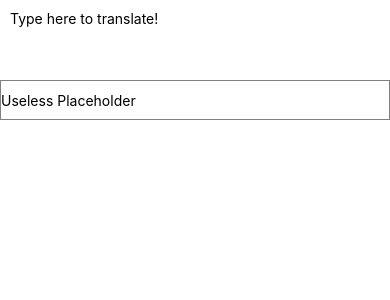
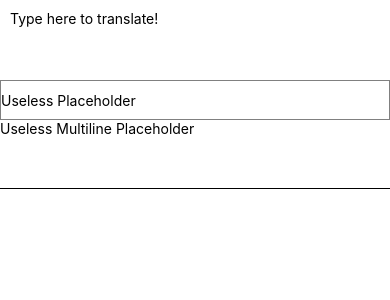
Before and after one commit to PavelMikhadziuk/todoapp, a React Native app in the folder AwesomeProject/: screen / in a window 390 px wide. Shown: the top 300 px of the page. Built offline with nearby package versions, Linux system fonts and the light colour scheme.

Commit message:
Add multiple line text input component

```diff
--- a/AwesomeProject/App.js
+++ b/AwesomeProject/App.js
@@ -2,6 +2,7 @@
 import { AppRegistry, StyleSheet, Text, View } from 'react-native';
 import PizzaTranslator from './components/PizzaTranslator';
 import UselessTextInput from './components/UselessTextInput';
+import UselessTextInputMultiline from './components/UselessTextInputMultiline';
 // import TextInANest from './components/TextInANest';
 // import BoldAndBeautiful from './components/BoldAndBeautiful';
 // import BlockText from './components/BlockText';
@@ -28,6 +29,7 @@
       <View style={{flex: 1}}>
         <PizzaTranslator />
         <UselessTextInput/>
+        <UselessTextInputMultiline />
         {/*<AlignItemsBasics flexDirection="row" justifyContent="center" alignItems="flex-start"/>*/}
         {/*<AlignItemsBasics flexDirection="row" justifyContent="space-around" alignItems="flex-start"/>*/}
         {/*<AlignItemsBasics flexDirection="row" justifyContent="center" alignItems="flex-end"/>*/}
--- /dev/null
+++ b/AwesomeProject/components/UselessTextInputMultiline.js
@@ -0,0 +1,48 @@
+import React, { Component } from 'react';
+import { AppRegistry, View, TextInput } from 'react-native';
+
+class UselessTextInput extends Component {
+  render() {
+    return (
+      <TextInput
+        {...this.props} // Inherit any props passed to it; e.g., multiline, numberOfLines below
+        editable = {true}
+        maxLength = {40}
+      />
+    );
+  }
+}
+
+export default class UselessTextInputMultiline extends Component {
+  constructor(props) {
+    super(props);
+    this.state = {
+      text: 'Useless Multiline Placeholder',
+    };
+  }
+
+  // If you type something in the text box that is a color, the background will change to that
+  // color.
+  render() {
+    return (
+     <View style={{
+       backgroundColor: this.state.text,
+       borderBottomColor: '#000000',
+       borderBottomWidth: 1 }}
+     >
+       <UselessTextInput
+         multiline = {true}
+         numberOfLines = {4}
+         onChangeText={(text) => this.setState({text})}
+         value={this.state.text}
+       />
+     </View>
+    );
+  }
+}
+
+// skip these lines if using Create React Native App
+AppRegistry.registerComponent(
+ 'AwesomeProject',
+ () => UselessTextInputMultiline
+);
```
